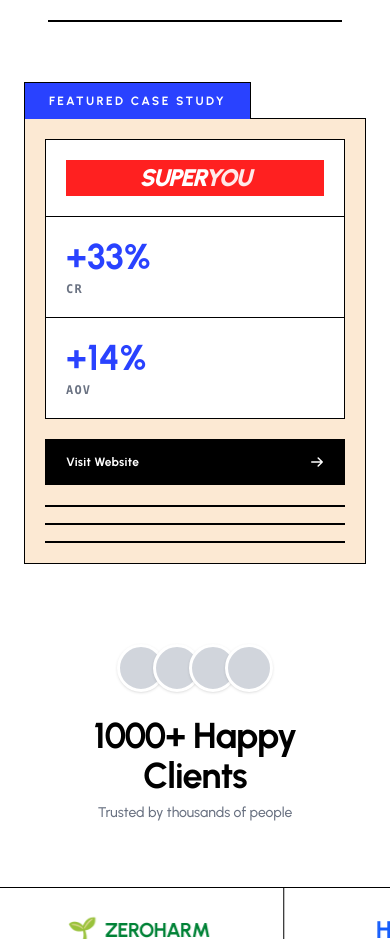
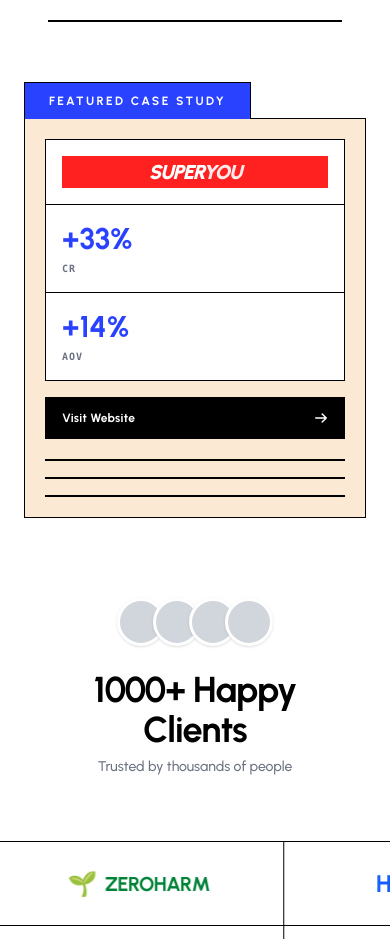
Before and after one commit to Vivekkrguptajio/scaloMatrix, a React (Vite) app in the folder commerce/: page / in a window 390 px wide. Shown: the part 920-1859 px from the top of the page. Built offline with nearby package versions, Linux system fonts and the light colour scheme.

Commit message:
style: narrow left sidebar width (to 185px) and increase card mockup height by 20% (to 500px) in FeaturedCaseStudy

```diff
--- a/commerce/src/components/FeaturedCaseStudy.jsx
+++ b/commerce/src/components/FeaturedCaseStudy.jsx
@@ -13,28 +13,28 @@ const FeaturedCaseStudy = () => {
 
           <div className="flex flex-col lg:flex-row gap-5 md:gap-6 items-stretch">
 
-            {/* Left Sidebar */}
-            <div className="w-full lg:w-[210px] xl:w-[230px] flex flex-col justify-between shrink-0 gap-5">
+            {/* Left Sidebar (Narrower Width) */}
+            <div className="w-full lg:w-[170px] xl:w-[185px] flex flex-col justify-between shrink-0 gap-4">
 
               {/* Unified Logo & Stats Card */}
               <div className="bg-white border border-black flex flex-col">
                 {/* Logo Section */}
-                <div className="p-5 border-b border-black flex items-center justify-center">
-                  <div className="bg-[#ff2020] text-white font-black italic text-2xl leading-none px-3 py-1.5 tracking-tighter w-full text-center">
+                <div className="p-4 border-b border-black flex items-center justify-center">
+                  <div className="bg-[#ff2020] text-white font-black italic text-xl md:text-2xl leading-none px-3 py-1.5 tracking-tighter w-full text-center">
                     SUPER<span className="text-white/90">YOU</span>
                   </div>
                 </div>
 
                 {/* Stat 1: CR */}
-                <div className="p-5 border-b border-black">
-                  <div className="text-4xl font-bold text-[#2942ff]">+33%</div>
-                  <div className="text-gray-500 font-mono font-bold text-xs mt-1 tracking-widest uppercase">CR</div>
+                <div className="p-4 border-b border-black">
+                  <div className="text-3xl lg:text-4xl font-bold text-[#2942ff]">+33%</div>
+                  <div className="text-gray-500 font-mono font-bold text-[10px] mt-1 tracking-widest uppercase">CR</div>
                 </div>
 
                 {/* Stat 2: AOV */}
-                <div className="p-5">
-                  <div className="text-4xl font-bold text-[#2942ff]">+14%</div>
-                  <div className="text-gray-500 font-mono font-bold text-xs mt-1 tracking-widest uppercase">AOV</div>
+                <div className="p-4">
+                  <div className="text-3xl lg:text-4xl font-bold text-[#2942ff]">+14%</div>
+                  <div className="text-gray-500 font-mono font-bold text-[10px] mt-1 tracking-widest uppercase">AOV</div>
                 </div>
               </div>
 
@@ -42,7 +42,7 @@ const FeaturedCaseStudy = () => {
               <div>
                 <a
                   href="#"
-                  className="group bg-black text-white font-bold py-3.5 px-5 w-full flex justify-between items-center hover:bg-[#FD5800] transition-colors text-xs tracking-wide border border-black"
+                  className="group bg-black text-white font-bold py-3 px-4 w-full flex justify-between items-center hover:bg-[#FD5800] transition-colors text-xs tracking-wide border border-black"
                 >
                   <span>Visit Website</span>
                   <svg className="w-3.5 h-3.5 transform group-hover:translate-x-1 transition-transform" fill="none" viewBox="0 0 24 24" stroke="currentColor" strokeWidth={2.5}>
@@ -53,8 +53,8 @@ const FeaturedCaseStudy = () => {
 
             </div>
 
-            {/* Right Mockup Images Container with Gaps */}
-            <div className="flex-1 w-full grid grid-cols-1 sm:grid-cols-3 gap-4 h-[380px] md:h-[420px]">
+            {/* Right Mockup Images Container (+20% Increased Height) */}
+            <div className="flex-1 w-full grid grid-cols-1 sm:grid-cols-3 gap-4 h-[450px] md:h-[500px]">
               <div className="border border-black bg-white overflow-hidden h-full">
                 <img
                   src="/image.png"
```
